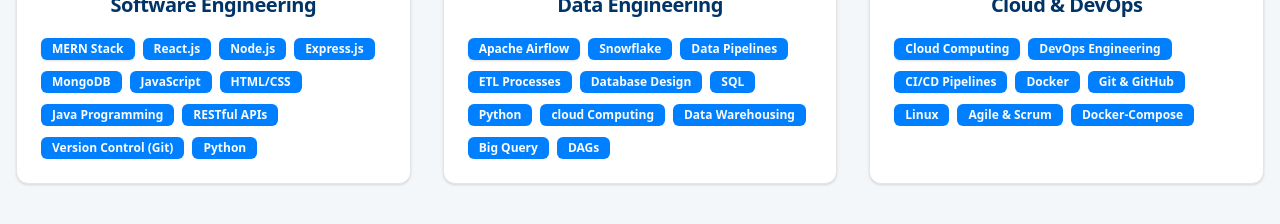
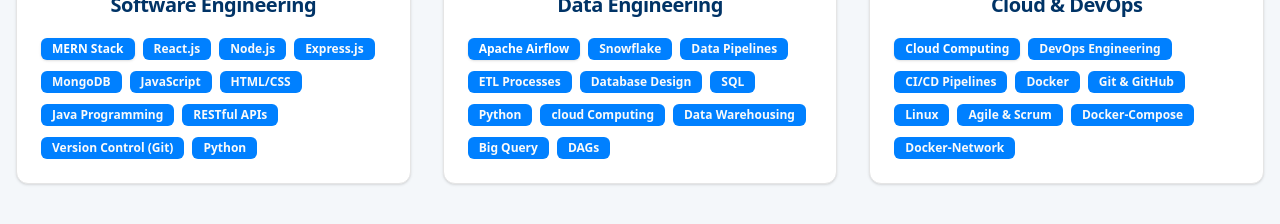
Before and after one commit to Jigishas/portfolio-site, a React (Vite) app: page / in a window 1280 px wide. Shown: the part 1900-2124 px from the top of the page. Built offline with nearby package versions, Linux system fonts and the light colour scheme.

Commit message:
few updates on icon change

```diff
--- a/src/components/Skills.jsx
+++ b/src/components/Skills.jsx
@@ -62,6 +62,7 @@
         { name: 'Linux', primary: false },
         { name: 'Agile & Scrum', primary: false },
         { name: 'Docker-Compose', primary: false },
+        { name: 'Docker-Network', primary: false },
       ],
     },
   ];
```
